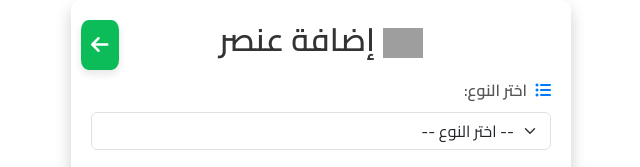
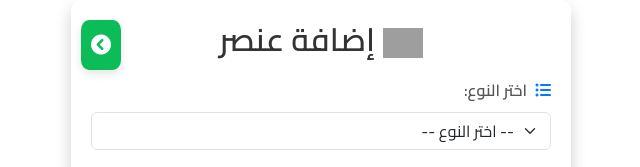
Before and after one commit to master-nrl/page1, a plain HTML site: page index.html in a window 1280 px wide. Shown: the top 167 px of the page, 319-959 px from the left. Drawn offline with nearby package versions, Linux system fonts and the light colour scheme; grey boxes are pictures that could not be loaded.

Commit message:
Update index.html

```diff
--- a/index.html
+++ b/index.html
@@ -253,7 +253,7 @@ body {
     <h2><img src="https://i.ibb.co/NLGVvbq/Picsart-25-01-06-01-24-59-528.png" alt="صورة" class="icon" style="width: 40px; height: auto; margin-left: 8px;">إضافة عنصر</h2>
 
     <a href="https://master-nrl.github.io/home/" class="back-icon">
-    <i class="fa-solid fa-arrow-left"></i>
+    <i class="fa-solid fa-circle-chevron-left"></i>
 </a>
 
     <form id="submissionForm">
```
